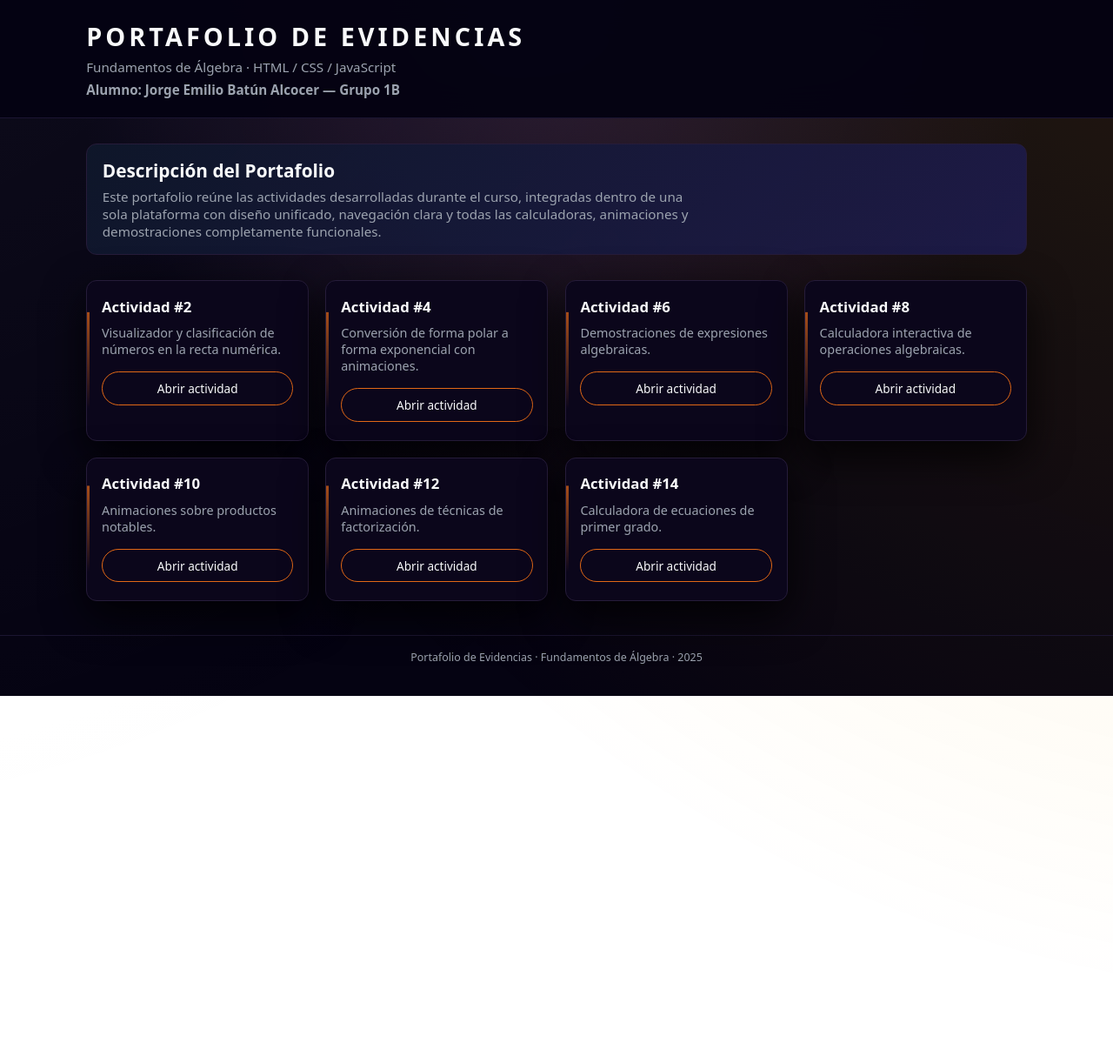
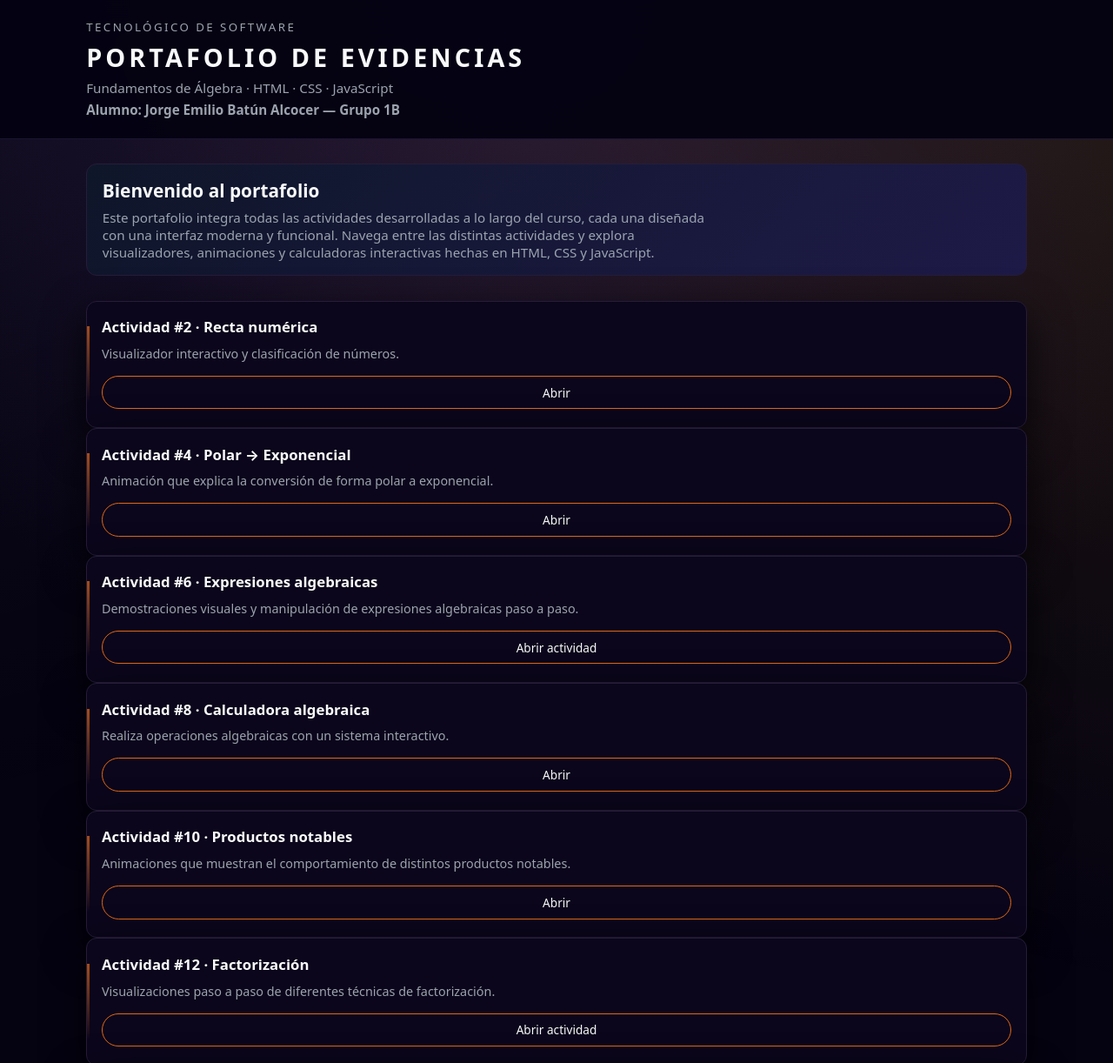
Before and after one commit to EmilioTSW/Algebra_portafolio, a plain HTML site: page index.html in a window 1280 px wide. Shown: the top 1222 px of the page at 87% size. Before the commit the page ends 800 px from the top, so only its background shows below. Drawn offline with Linux system fonts and the light colour scheme.

Commit message:
cambiando index

```diff
--- a/index.html
+++ b/index.html
@@ -1,85 +1,102 @@
 <!DOCTYPE html>
 <html lang="es">
+
 <head>
   <meta charset="UTF-8">
-  <title>Portafolio de Evidencias - Fundamentos de Álgebra</title>
+  <title>Portafolio · Fundamentos de Álgebra</title>
   <meta name="viewport" content="width=device-width, initial-scale=1.0">
   <link rel="stylesheet" href="css/style.css">
   <script src="js/script_global.js" defer></script>
 </head>
+
 <body>
 
+  <!-- ENCABEZADO HERO -->
   <header class="main-header">
     <div class="header-content">
+      <small style="text-transform: uppercase; letter-spacing:.18em; color:var(--muted);">Tecnológico de Software</small>
       <h1>Portafolio de Evidencias</h1>
-      <p>Fundamentos de Álgebra · HTML / CSS / JavaScript</p>
+      <p>Fundamentos de Álgebra · HTML · CSS · JavaScript</p>
 
-
-      <p class="student-name">Alumno: Jorge Emilio Batún Alcocer — Grupo 1B</p>
+      <p class="student-name">
+        Alumno: Jorge Emilio Batún Alcocer — Grupo 1B
+      </p>
     </div>
   </header>
 
   <main class="container">
 
+    <!-- INTRO -->
     <section class="intro">
-      <h2>Descripción del Portafolio</h2>
+      <h2>Bienvenido al portafolio</h2>
       <p>
-        Este portafolio reúne las actividades desarrolladas durante el curso, integradas dentro de una sola
-        plataforma con diseño unificado, navegación clara y todas las calculadoras, animaciones y demostraciones
-        completamente funcionales.
+        Este portafolio integra todas las actividades desarrolladas a lo largo del curso,
+        cada una diseñada con una interfaz moderna y funcional.
+        Navega entre las distintas actividades y explora visualizadores, animaciones y calculadoras
+        interactivas hechas en HTML, CSS y JavaScript.
       </p>
     </section>
 
-    <section class="grid-actividades">
+    <!-- NUEVA SECCIÓN DE TARJETAS MASONRY -->
+    <section class="masonry-grid">
 
-      <article class="card-actividad">
-        <h3>Actividad #2</h3>
-        <p>Visualizador y clasificación de números en la recta numérica.</p>
-        <a class="btn" href="actividades/actividad02/index.html">Abrir actividad</a>
+      <!-- ACTIVIDAD 2 -->
+      <article class="card-actividad card-medium">
+        <h3>Actividad #2 · Recta numérica</h3>
+        <p>Visualizador interactivo y clasificación de números.</p>
+        <a class="btn" href="actividades/actividad02/index.html">Abrir</a>
       </article>
 
-      <article class="card-actividad">
-        <h3>Actividad #4</h3>
-        <p>Conversión de forma polar a forma exponencial con animaciones.</p>
-        <a class="btn" href="actividades/actividad04/index.html">Abrir actividad</a>
+      <!-- ACTIVIDAD 4 -->
+      <article class="card-actividad card-medium">
+        <h3>Actividad #4 · Polar → Exponencial</h3>
+        <p>Animación que explica la conversión de forma polar a exponencial.</p>
+        <a class="btn" href="actividades/actividad04/index.html">Abrir</a>
       </article>
 
-      <article class="card-actividad">
-        <h3>Actividad #6</h3>
-        <p>Demostraciones de expresiones algebraicas.</p>
+      <!-- ACTIVIDAD 6 (GRANDE) -->
+      <article class="card-actividad card-wide">
+        <h3>Actividad #6 · Expresiones algebraicas</h3>
+        <p>Demostraciones visuales y manipulación de expresiones algebraicas paso a paso.</p>
         <a class="btn" href="actividades/actividad06/index.html">Abrir actividad</a>
       </article>
 
-      <article class="card-actividad">
-        <h3>Actividad #8</h3>
-        <p>Calculadora interactiva de operaciones algebraicas.</p>
-        <a class="btn" href="actividades/actividad08/index.html">Abrir actividad</a>
+      <!-- ACTIVIDAD 8 -->
+      <article class="card-actividad card-medium">
+        <h3>Actividad #8 · Calculadora algebraica</h3>
+        <p>Realiza operaciones algebraicas con un sistema interactivo.</p>
+        <a class="btn" href="actividades/actividad08/index.html">Abrir</a>
       </article>
 
-      <article class="card-actividad">
-        <h3>Actividad #10</h3>
-        <p>Animaciones sobre productos notables.</p>
-        <a class="btn" href="actividades/actividad10/index.html">Abrir actividad</a>
+      <!-- ACTIVIDAD 10 -->
+      <article class="card-actividad card-medium">
+        <h3>Actividad #10 · Productos notables</h3>
+        <p>Animaciones que muestran el comportamiento de distintos productos notables.</p>
+        <a class="btn" href="actividades/actividad10/index.html">Abrir</a>
       </article>
 
-      <article class="card-actividad">
-        <h3>Actividad #12</h3>
-        <p>Animaciones de técnicas de factorización.</p>
+      <!-- ACTIVIDAD 12 (GRANDE) -->
+      <article class="card-actividad card-wide">
+        <h3>Actividad #12 · Factorización</h3>
+        <p>Visualizaciones paso a paso de diferentes técnicas de factorización.</p>
         <a class="btn" href="actividades/actividad12/index.html">Abrir actividad</a>
       </article>
 
-      <article class="card-actividad">
-        <h3>Actividad #14</h3>
-        <p>Calculadora de ecuaciones de primer grado.</p>
+      <!-- ACTIVIDAD 14 (GRANDE FINAL) -->
+      <article class="card-actividad card-wide">
+        <h3>Actividad #14 · Ecuaciones de primer grado</h3>
+        <p>Calculadora interactiva enfocada en ecuaciones lineales.</p>
         <a class="btn" href="actividades/actividad14/index.html">Abrir actividad</a>
       </article>
 
     </section>
+
   </main>
 
   <footer class="main-footer">
-    <p>Portafolio de Evidencias · Fundamentos de Álgebra · 2025</p>
+    <p>Portafolio de Evidencias · 2025</p>
   </footer>
 
 </body>
+
 </html>
```
